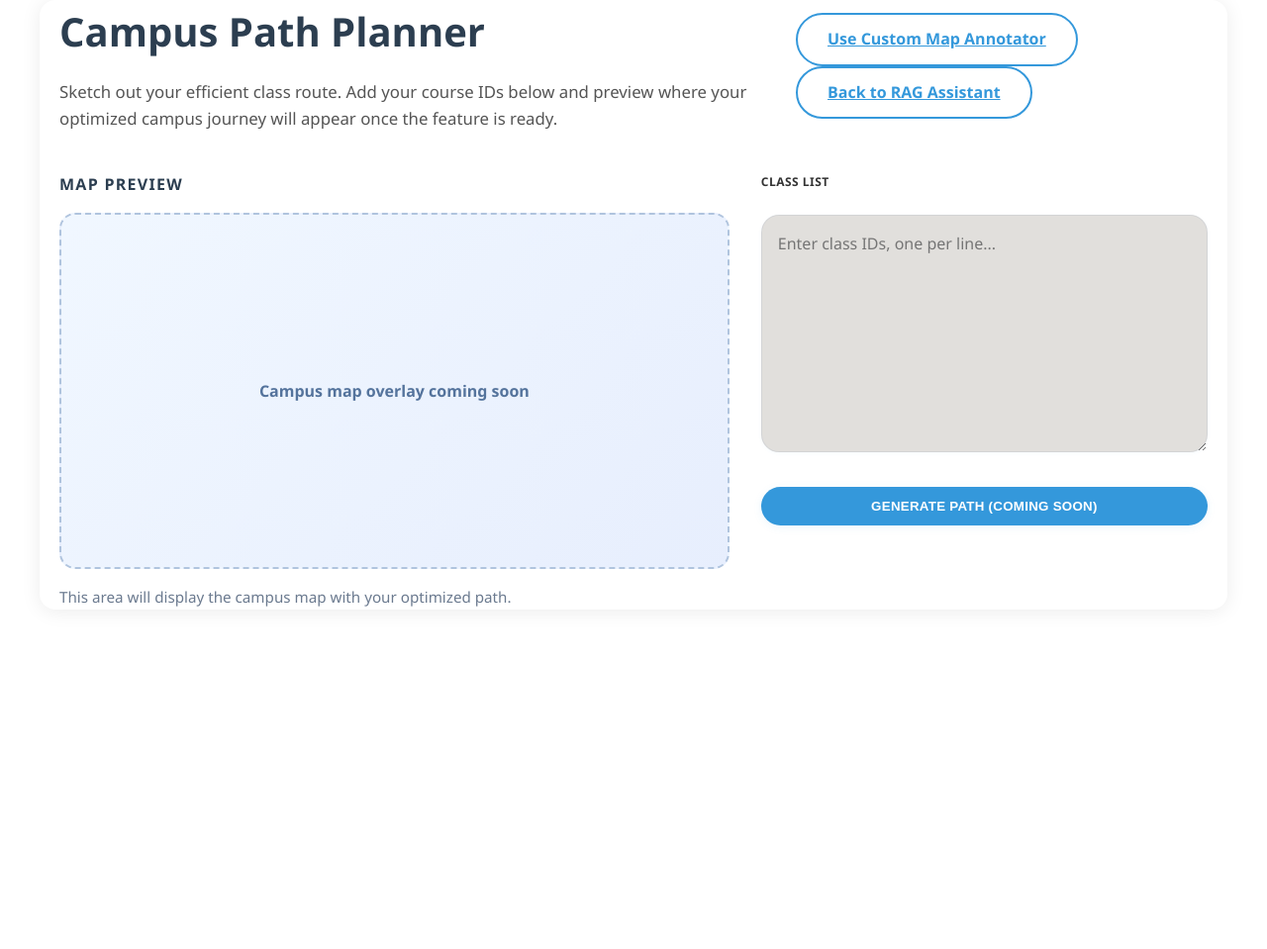
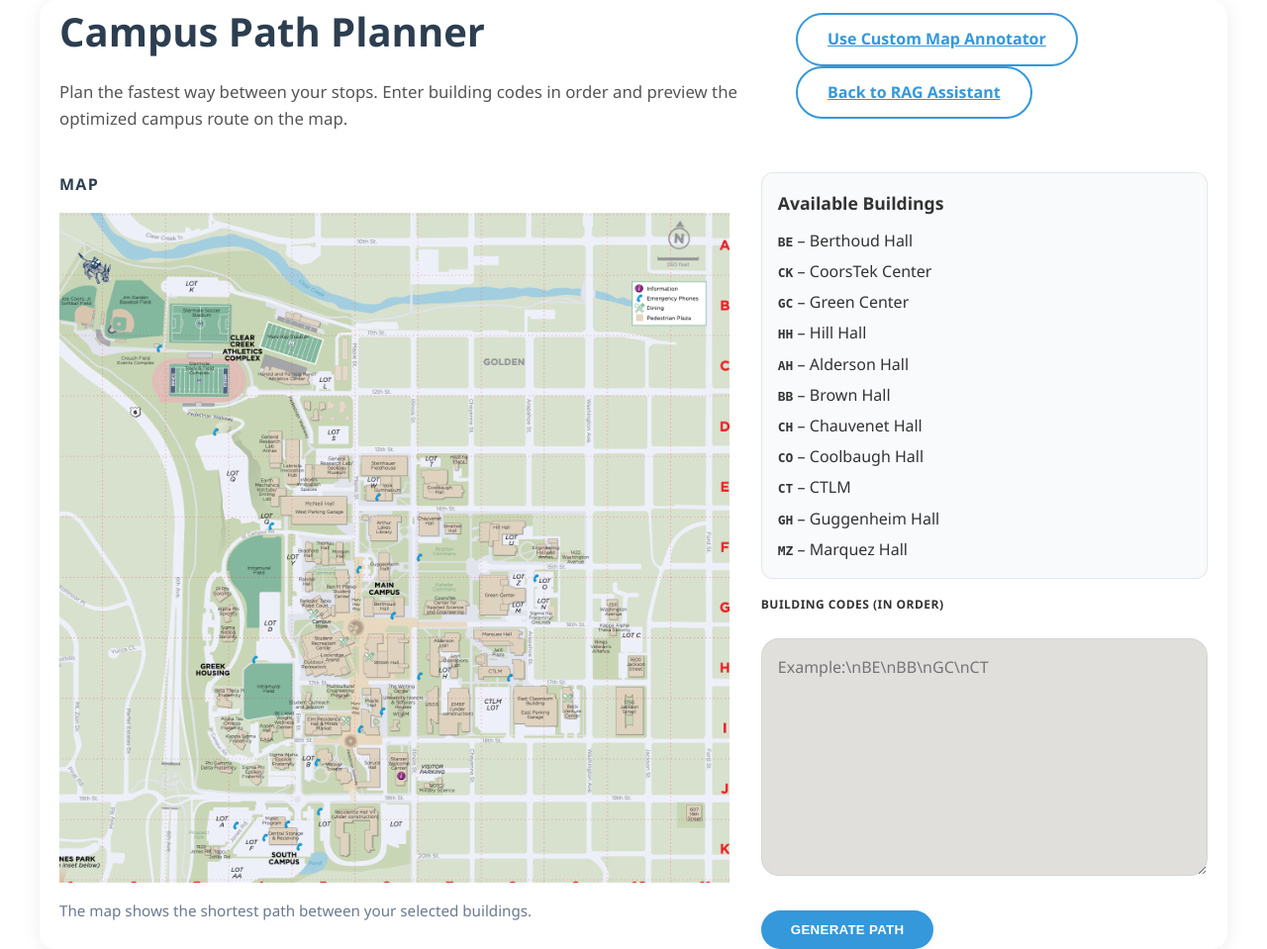
Before and after one commit to radishronin/CSCI4-598A-A-project1, a Flask app: page /planner/ in a window 1280 px wide. Shown: the whole page at 99% size. Before the commit the page ends 613 px from the top, so only its background shows below. Run offline with Flask 3, Linux system fonts and the light colour scheme.

Commit message:
Implement campus path planner

```diff
--- a/routes/planner.py
+++ b/routes/planner.py
@@ -1,12 +1,245 @@
-"""Blueprint for the planner route."""
-from flask import Blueprint, render_template
+"""Blueprint and logic for the campus path planner."""
+from __future__ import annotations
 
-planner_bp = Blueprint("planner", __name__, url_prefix = "/planner")
+import heapq
+import json
+from pathlib import Path
+from typing import Dict, List, Optional, Tuple
+
+from flask import (
+    Blueprint,
+    jsonify,
+    render_template,
+    request,
+    send_from_directory,
+    url_for,
+)
+
+planner_bp = Blueprint("planner", __name__, url_prefix="/planner")
+
+_RESOURCE_DIR = Path(__file__).resolve().parent.parent / "resources"
+_GRAPH_PATH = _RESOURCE_DIR / "campus-graph-20251127-initial-edges.json"
+
+_graph_cache: Optional[dict] = None
+_adjacency_cache: Optional[Dict[str, List[Tuple[str, float]]]] = None
+_nodes_by_id: Optional[Dict[str, dict]] = None
+_buildings_by_id: Optional[Dict[str, dict]] = None
+
+
+def _load_graph() -> dict:
+    """Load and cache the campus graph definition."""
+    global _graph_cache, _nodes_by_id, _buildings_by_id
+    if _graph_cache is None:
+        with _GRAPH_PATH.open("r", encoding="utf-8") as graph_file:
+            _graph_cache = json.load(graph_file)
+        _nodes_by_id = {node["id"]: node for node in _graph_cache.get("nodes", [])}
+        _buildings_by_id = {bldg["id"]: bldg for bldg in _graph_cache.get("buildings", [])}
+    return _graph_cache
+
+
+def _edge_travel_time(edge: dict, settings: dict, blocked_edge_ids: set) -> Optional[float]:
+    """Return the travel time for an edge or ``None`` if blocked."""
+    flags = edge.get("flags", {})
+    if flags.get("blocked"):
+        return None
+    if edge.get("id") in blocked_edge_ids:
+        return None
+
+    base_time_s = edge["length_m"] / settings["walking_speed_mps"]
+    penalty = edge.get("penalty_s", 0)
+
+    penalties = settings.get("penalties", {})
+    if flags.get("stairs"):
+        penalty += penalties.get("stairs_s", 0)
+    if flags.get("steep"):
+        penalty += penalties.get("steep_s", 0)
+    if flags.get("covered"):
+        penalty += penalties.get("covered_s", 0)
+
+    return base_time_s + penalty
+
+
+def _build_adjacency(graph: dict) -> Dict[str, List[Tuple[str, float]]]:
+    """Construct an adjacency list keyed by node id."""
+    settings = graph.get("settings", {})
+    blocked_edge_ids = set(graph.get("overrides", {}).get("blockedEdgeIds", []))
+
+    adjacency: Dict[str, List[Tuple[str, float]]] = {node["id"]: [] for node in graph.get("nodes", [])}
+
+    for edge in graph.get("edges", []):
+        travel_time = _edge_travel_time(edge, settings, blocked_edge_ids)
+        if travel_time is None:
+            continue
+        from_node = edge.get("from")
+        to_node = edge.get("to")
+        if from_node not in adjacency or to_node not in adjacency:
+            continue
+        adjacency[from_node].append((to_node, travel_time))
+
+    return adjacency
+
+
+def _get_adjacency() -> Dict[str, List[Tuple[str, float]]]:
+    """Return a cached adjacency list for the graph."""
+    global _adjacency_cache
+    if _adjacency_cache is None:
+        graph = _load_graph()
+        _adjacency_cache = _build_adjacency(graph)
+    return _adjacency_cache
+
+
+def _dijkstra(
+    start: str, goal: str, adjacency: Dict[str, List[Tuple[str, float]]]
+) -> Tuple[Optional[float], List[str]]:
+    """Compute the shortest path using Dijkstra's algorithm."""
+    queue: List[Tuple[float, str]] = [(0.0, start)]
+    distances: Dict[str, float] = {start: 0.0}
+    previous: Dict[str, Optional[str]] = {start: None}
+
+    while queue:
+        current_distance, node = heapq.heappop(queue)
+        if node == goal:
+            break
+        if current_distance > distances.get(node, float("inf")):
+            continue
+        for neighbor, weight in adjacency.get(node, []):
+            distance = current_distance + weight
+            if distance < distances.get(neighbor, float("inf")):
+                distances[neighbor] = distance
+                previous[neighbor] = node
+                heapq.heappush(queue, (distance, neighbor))
+
+    if goal not in previous:
+        return None, []
+
+    path: List[str] = []
+    node: Optional[str] = goal
+    while node is not None:
+        path.append(node)
+        node = previous.get(node)
+    path.reverse()
+
+    return distances.get(goal), path
+
+
+def _shortest_path_between_buildings(
+    building_start: str, building_end: str, adjacency: Dict[str, List[Tuple[str, float]]]
+) -> Tuple[Optional[float], List[str]]:
+    """Evaluate all entrance pairs to find the fastest building-to-building path."""
+    building_a = _buildings_by_id.get(building_start, {}) if _buildings_by_id else {}
+    building_b = _buildings_by_id.get(building_end, {}) if _buildings_by_id else {}
+
+    best_time: Optional[float] = None
+    best_path: List[str] = []
+
+    for start_node in building_a.get("entranceNodeIds", []):
+        for end_node in building_b.get("entranceNodeIds", []):
+            time_s, path = _dijkstra(start_node, end_node, adjacency)
+            if time_s is None or not path:
+                continue
+            if best_time is None or time_s < best_time:
+                best_time = time_s
+                best_path = path
+
+    return best_time, best_path
+
 
 @planner_bp.route("/")
 def planner():
-    """Render the planner template."""
-    return render_template("planner.html")
+    """Render the planner template with building metadata."""
+    graph = _load_graph()
+    buildings = graph.get("buildings", [])
+    image = graph.get("image", {})
+
+    return render_template(
+        "planner.html",
+        buildings=[{"id": b.get("id"), "name": b.get("name")} for b in buildings],
+        image={"width_px": image.get("width_px"), "height_px": image.get("height_px")},
+    )
+
+
+@planner_bp.route("/route", methods=["POST"])
+def compute_route():
+    """Compute the campus walking route for the given buildings."""
+    graph = _load_graph()
+    adjacency = _get_adjacency()
+
+    data = request.get_json(force=True, silent=True) or {}
+    building_codes: List[str] = data.get("buildings", [])
+
+    if not isinstance(building_codes, list) or not building_codes:
+        return jsonify({"error": "Request must include a list of building codes."}), 400
+
+    invalid_codes = [code for code in building_codes if code not in (_buildings_by_id or {})]
+    if invalid_codes:
+        return (
+            jsonify({"error": f"Unknown building codes: {', '.join(invalid_codes)}"}),
+            400,
+        )
+
+    if len(building_codes) < 2:
+        return jsonify({"error": "Provide at least two building codes to plan a route."}), 400
+
+    legs = []
+    total_time_s = 0.0
+    combined_path: List[str] = []
+
+    for start_code, end_code in zip(building_codes, building_codes[1:]):
+        leg_time, node_path = _shortest_path_between_buildings(start_code, end_code, adjacency)
+        if leg_time is None or not node_path:
+            return (
+                jsonify({"error": f"No available path between {start_code} and {end_code}."}),
+                400,
+            )
+
+        total_time_s += leg_time
+
+        if combined_path and node_path and combined_path[-1] == node_path[0]:
+            combined_path.extend(node_path[1:])
+        else:
+            combined_path.extend(node_path)
+
+        polyline = [
+            {"x": _nodes_by_id[node_id]["x"], "y": _nodes_by_id[node_id]["y"]}
+            for node_id in node_path
+            if node_id in (_nodes_by_id or {})
+        ]
+
+        if polyline:
+            avg_x = sum(point["x"] for point in polyline) / len(polyline)
+            avg_y = sum(point["y"] for point in polyline) / len(polyline)
+        else:
+            avg_x = avg_y = 0
+
+        legs.append(
+            {
+                "from_building": start_code,
+                "to_building": end_code,
+                "time_s": leg_time,
+                "polyline": polyline,
+                "label_position": {"x": avg_x, "y": avg_y},
+            }
+        )
+
+    image = graph.get("image", {})
+
+    return jsonify(
+        {
+            "image": {
+                "width_px": image.get("width_px"),
+                "height_px": image.get("height_px"),
+                "url": url_for("planner.campus_map"),
+            },
+            "legs": legs,
+            "total_time_s": total_time_s,
+        }
+    )
+
+
+@planner_bp.route("/campus-map")
+def campus_map():
+    """Serve the campus map image used by the planner."""
+    return send_from_directory(_RESOURCE_DIR, "campus-map.png")
 
 
 @planner_bp.route("/annotator")
--- /dev/null
+++ b/static/planner.css
@@ -0,0 +1,61 @@
+.map-wrapper {
+  position: relative;
+  display: inline-block;
+  width: 100%;
+}
+
+.map-wrapper img {
+  display: block;
+  width: 100%;
+  height: auto;
+}
+
+.route-overlay {
+  position: absolute;
+  inset: 0;
+  width: 100%;
+  height: 100%;
+  pointer-events: none;
+}
+
+.building-key {
+  border: 1px solid rgba(0, 0, 0, 0.08);
+  border-radius: 12px;
+  padding: 1rem;
+  background: #f8fafc;
+  display: flex;
+  flex-direction: column;
+  gap: 0.75rem;
+}
+
+.building-key h2 {
+  margin: 0;
+  font-size: 1.1rem;
+}
+
+.building-key ul {
+  list-style: none;
+  padding: 0;
+  margin: 0;
+  display: grid;
+  gap: 0.35rem;
+  grid-template-columns: repeat(auto-fit, minmax(220px, 1fr));
+}
+
+.building-key code {
+  font-weight: 700;
+}
+
+.planner-actions-row {
+  display: flex;
+  flex-direction: column;
+  gap: 0.5rem;
+}
+
+@media (min-width: 640px) {
+  .planner-actions-row {
+    align-items: center;
+    flex-direction: row;
+    justify-content: space-between;
+  }
+}
--- /dev/null
+++ b/static/planner.js
@@ -0,0 +1,103 @@
+document.addEventListener('DOMContentLoaded', () => {
+  const buildingInput = document.getElementById('planner-building-input');
+  const generateBtn = document.getElementById('btn-generate-route');
+  const overlay = document.getElementById('route-overlay');
+  const totalTimeEl = document.getElementById('planner-total-time');
+
+  const clearOverlay = () => {
+    if (overlay) {
+      overlay.innerHTML = '';
+    }
+  };
+
+  const renderLeg = (leg) => {
+    if (!overlay || !leg?.polyline?.length) {
+      return;
+    }
+
+    const points = leg.polyline.map((p) => `${p.x},${p.y}`).join(' ');
+    const polyline = document.createElementNS('http://www.w3.org/2000/svg', 'polyline');
+    polyline.setAttribute('points', points);
+    polyline.setAttribute('fill', 'none');
+    polyline.setAttribute('stroke', '#2c7be5');
+    polyline.setAttribute('stroke-width', '4');
+    polyline.setAttribute('stroke-linejoin', 'round');
+    polyline.setAttribute('stroke-linecap', 'round');
+
+    const text = document.createElementNS('http://www.w3.org/2000/svg', 'text');
+    const minutes = (leg.time_s / 60).toFixed(1) + ' min';
+    text.textContent = minutes;
+    text.setAttribute('x', leg.label_position?.x ?? 0);
+    text.setAttribute('y', (leg.label_position?.y ?? 0) - 8);
+    text.setAttribute('fill', '#1b2838');
+    text.setAttribute('font-size', '16');
+    text.setAttribute('font-weight', '600');
+    text.setAttribute('text-anchor', 'middle');
+    text.setAttribute('dominant-baseline', 'central');
+    text.setAttribute('paint-order', 'stroke');
+    text.setAttribute('stroke', 'white');
+    text.setAttribute('stroke-width', '2');
+
+    overlay.appendChild(polyline);
+    overlay.appendChild(text);
+  };
+
+  const showError = (message) => {
+    if (totalTimeEl) {
+      totalTimeEl.textContent = message;
+    }
+    clearOverlay();
+  };
+
+  const handleGenerate = async () => {
+    if (!buildingInput) {
+      showError('Planner input is unavailable.');
+      return;
+    }
+
+    const codes = buildingInput.value
+      .split('\n')
+      .map((code) => code.trim())
+      .filter((code) => code.length > 0);
+
+    if (codes.length < 2) {
+      showError('Enter at least two building codes.');
+      return;
+    }
+
+    try {
+      const response = await fetch('/planner/route', {
+        method: 'POST',
+        headers: {
+          'Content-Type': 'application/json',
+        },
+        body: JSON.stringify({ buildings: codes }),
+      });
+
+      if (!response.ok) {
+        const errorData = await response.json().catch(() => ({}));
+        const errorMsg = errorData.error || 'Unable to compute route.';
+        showError(errorMsg);
+        return;
+      }
+
+      const data = await response.json();
+      clearOverlay();
+
+      if (Array.isArray(data.legs)) {
+        data.legs.forEach(renderLeg);
+      }
+
+      if (totalTimeEl && typeof data.total_time_s === 'number') {
+        const minutes = (data.total_time_s / 60).toFixed(1);
+        totalTimeEl.textContent = `Total time: ${minutes} min`;
+      }
+    } catch (err) {
+      showError('An unexpected error occurred while fetching the route.');
+    }
+  };
+
+  if (generateBtn) {
+    generateBtn.addEventListener('click', handleGenerate);
+  }
+});
--- a/templates/planner.html
+++ b/templates/planner.html
@@ -5,6 +5,8 @@
   <meta name="viewport" content="width=device-width, initial-scale=1.0" />
   <title>Campus Path Planner</title>
   <link rel="stylesheet" href="{{ url_for('static', filename='styles.css') }}">
+  <link rel="stylesheet" href="{{ url_for('static', filename='planner.css') }}">
+  <script src="{{ url_for('static', filename='planner.js') }}" defer></script>
 </head>
 <body>
   <main class="container planner-container" role="main">
@@ -12,8 +14,8 @@
       <div class="planner-title-group">
         <h1>Campus Path Planner</h1>
         <p class="planner-intro">
-          Sketch out your efficient class route. Add your course IDs below and preview where your optimized
-          campus journey will appear once the feature is ready.
+          Plan the fastest way between your stops. Enter building codes in order and preview the optimized campus
+          route on the map.
         </p>
       </div>
       <div class="planner-actions">
@@ -23,17 +25,39 @@
     </header>
 
     <section class="planner-grid" aria-labelledby="planner-map-label">
-      <div class="planner-map" role="img" aria-labelledby="planner-map-label planner-map-caption">
-        <p id="planner-map-label" class="planner-section-label">Map Preview</p>
-        <div class="map-placeholder">
-          <span>Campus map overlay coming soon</span>
+      <div class="planner-map" aria-labelledby="planner-map-label planner-map-caption">
+        <p id="planner-map-label" class="planner-section-label">Map</p>
+        <div class="map-wrapper">
+          <img id="campus-map"
+               src="{{ url_for('planner.campus_map') }}"
+               width="{{ image.width_px }}"
+               height="{{ image.height_px }}"
+               alt="Campus map" />
+          <svg id="route-overlay"
+               class="route-overlay"
+               viewBox="0 0 {{ image.width_px }} {{ image.height_px }}"
+               preserveAspectRatio="xMidYMid meet"></svg>
         </div>
-        <p id="planner-map-caption" class="planner-caption">This area will display the campus map with your optimized path.</p>
+        <p id="planner-map-caption" class="planner-caption">
+          The map shows the shortest path between your selected buildings.
+        </p>
       </div>
+
       <form class="planner-form" aria-labelledby="planner-input-label">
-        <label id="planner-input-label" for="planner-class-input">Class List</label>
-        <textarea id="planner-class-input" name="class-list" placeholder="Enter class IDs, one per line..."></textarea>
-        <button type="button" class="btn" disabled aria-disabled="true">Generate Path (coming soon)</button>
+        <section class="building-key">
+          <h2>Available Buildings</h2>
+          <ul>
+            {% for b in buildings %}
+              <li><code>{{ b.id }}</code> – {{ b.name }}</li>
+            {% endfor %}
+          </ul>
+        </section>
+        <label id="planner-input-label" for="planner-building-input">Building Codes (in order)</label>
+        <textarea id="planner-building-input" name="building-codes" placeholder="Example:\nBE\nBB\nGC\nCT"></textarea>
+        <div class="planner-actions-row">
+          <button type="button" class="btn" id="btn-generate-route">Generate Path</button>
+          <p class="planner-caption" id="planner-total-time" aria-live="polite"></p>
+        </div>
       </form>
     </section>
   </main>
```
